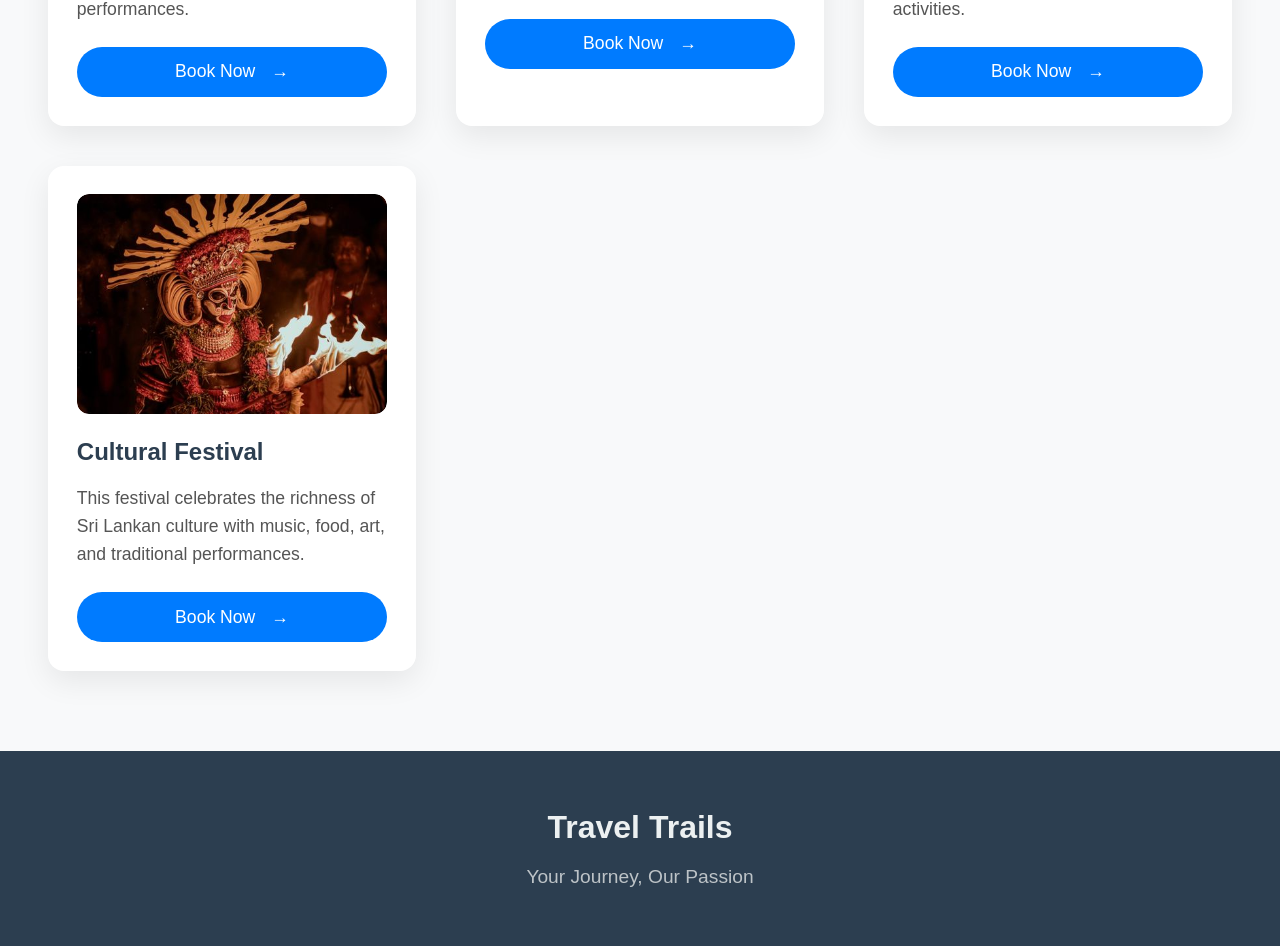
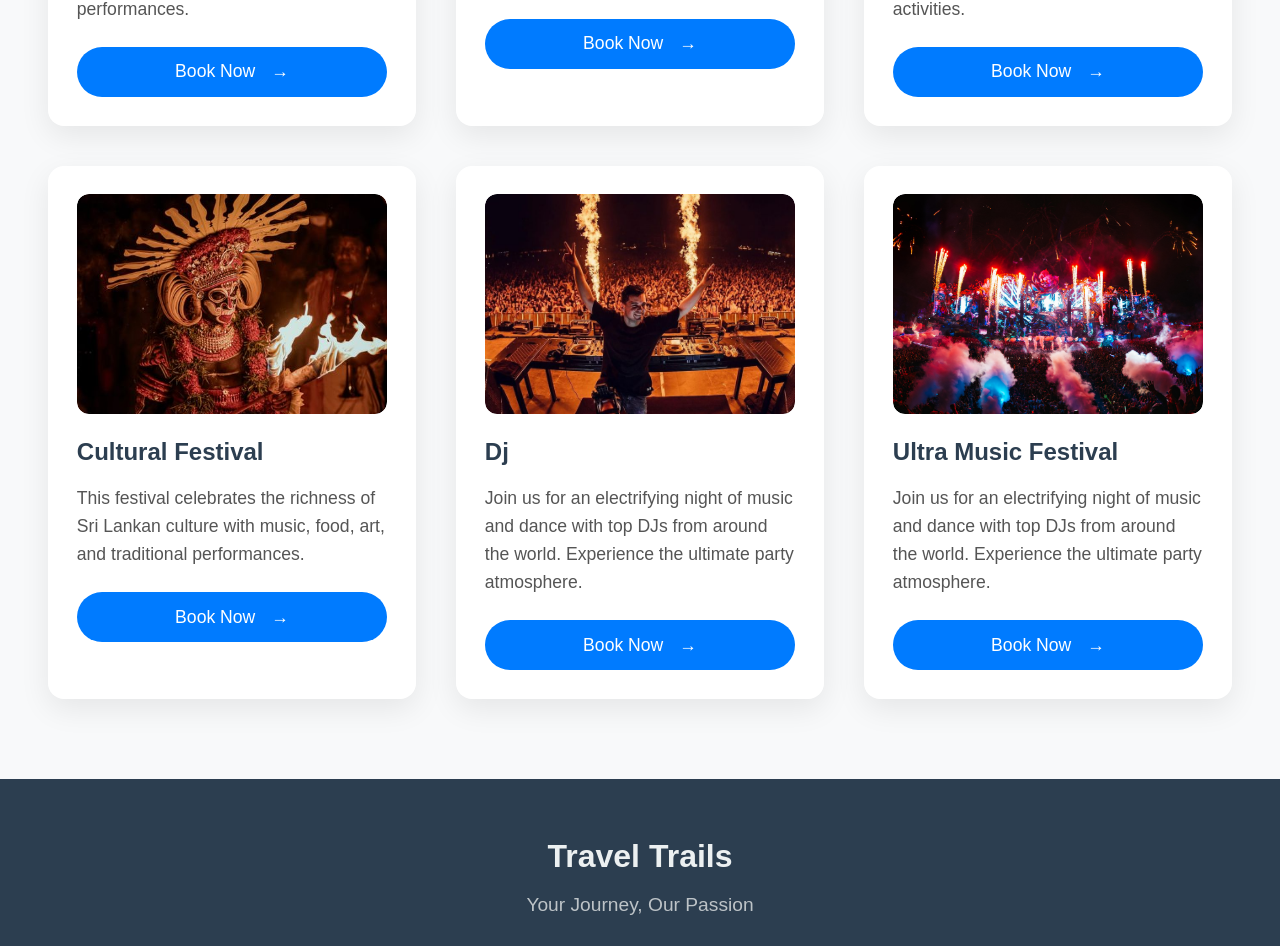
Before and after one commit to Pasindya/ITPM-Project-MernStack, a React (Vite) app in the folder Frontend/: page /event in a window 1280 px wide. Shown: the part 1477-2423 px from the top of the page. Built offline with nearby package versions, Linux system fonts and the light colour scheme.

Commit message:
add the dj parts

```diff
--- a/Frontend/src/Pages/Event.jsx
+++ b/Frontend/src/Pages/Event.jsx
@@ -34,6 +34,20 @@ const Event = () => {
       image: "/Images/festivel.jpg",
       description: "This festival celebrates the richness of Sri Lankan culture with music, food, art, and traditional performances.",
       date: "December 15-20, 2025"
+    },
+    {
+      id: 5,
+      title: "Dj",
+      image: "/Images/Dj.jpg",
+      description: "Join us for an electrifying night of music and dance with top DJs from around the world. Experience the ultimate party atmosphere.",
+      date: "March 15-20, 2025"
+    },
+    {
+      id: 6,
+      title: "Ultra Music Festival",
+      image: "/Images/Ultra.jpg",
+      description: "Join us for an electrifying night of music and dance with top DJs from around the world. Experience the ultimate party atmosphere.",
+      date: "April 15-20, 2025"
     }
   ];
 
```
Also changed, not shown: Frontend/public/Images/Dj.jpg (added), Frontend/public/Images/Ultra.jpg (added).
